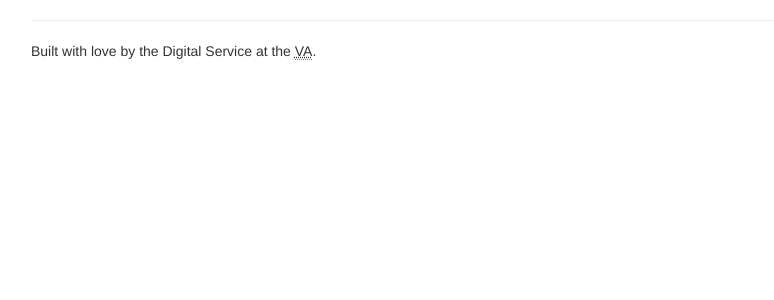
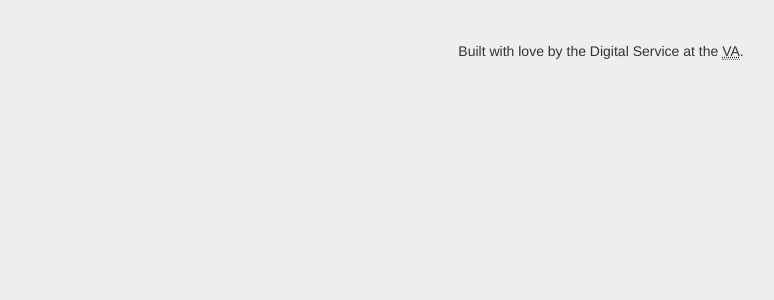
Before and after one commit to department-of-veterans-affairs/efolder-express, a Python web app: template templates/base.html in a window 1280 px wide. Shown: the top 300 px of the page, without its empty margins (39-813 px from the left). Run offline with Jinja, Linux system fonts and the light colour scheme; the template is opened without the code that fills it, so the values that code supplies are empty; some libraries are stand-ins or nearby versions.

Commit message:
changes background color and centers footer to look better

```diff
--- a/templates/base.html
+++ b/templates/base.html
@@ -24,6 +24,9 @@
                 padding-top: 8px;
                 padding-bottom: 8px;
             }
+            body {
+                background-color: #eee;
+            }
         </style>
         {% block extra_head %}{% endblock %}
     </head>
@@ -31,7 +34,7 @@
         <div class="container">
             {% block body %}{% endblock %}
             <hr />
-            <footer>
+            <footer class="text-center">
                 Built with love by the Digital Service at the <abbr title="Department of Veterans Affairs">VA</abbr>.
             </footer>
         </div>
```
